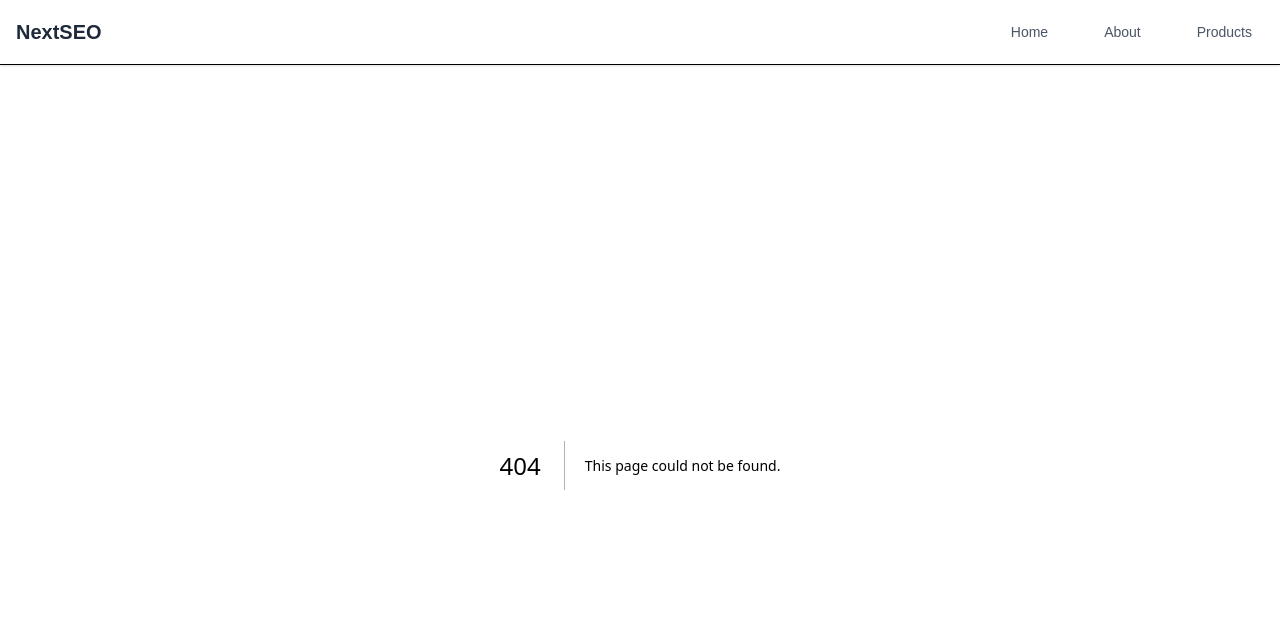
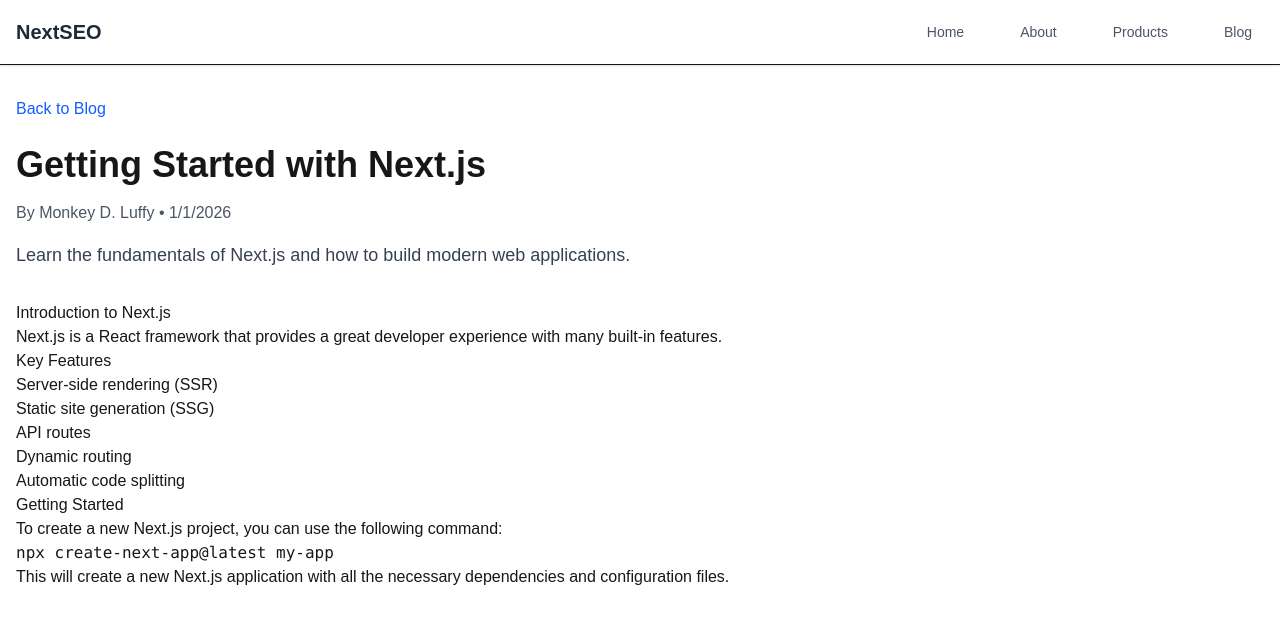
Before and after one commit to eneax/nextjs-seo, a Next.js app: page /blog/getting-started-with-nextjs in a window 1280 px wide. Before the commit this address had no page. Shown: the top 624 px of the page. Built offline with nearby package versions, Linux system fonts and the light colour scheme.

Commit message:
Add blog posts

```diff
--- /dev/null
+++ b/app/blog/[slug]/page.tsx
@@ -0,0 +1,51 @@
+import { posts } from "../data";
+
+interface BlogPostPageProps {
+  params: {
+    slug: string;
+  };
+}
+
+export default async function BlogPostPage({ params }: BlogPostPageProps) {
+  const { slug } = await params;
+  const post = posts.find((post) => post.id === slug);
+
+  if (!post) {
+    return (
+      <div className="container mx-auto px-4 py-8">
+        <h1 className="text-4xl font-bold mb-6">Post Not Found</h1>
+        <p>The blog post you are looking for does not exist.</p>
+      </div>
+    );
+  }
+
+  return (
+    <div className="container mx-auto px-4 py-8">
+      <nav className="mb-6">
+        <a
+          href="/blog"
+          className="text-blue-600 hover:text-blue-800 hover:underline"
+        >
+          Back to Blog
+        </a>
+      </nav>
+
+      <article>
+        <header className="mb-8">
+          <h1 className="text-4xl font-bold mb-4">{post.title}</h1>
+          <div className="text-gray-600 mb-4">
+            <p>
+              By {post.author} • {new Date(post.date).toLocaleDateString()}
+            </p>
+          </div>
+          <p className="text-lg text-gray-700">{post.excerpt}</p>
+        </header>
+
+        <div
+          className="prose max-w-none"
+          dangerouslySetInnerHTML={{ __html: post.content }}
+        />
+      </article>
+    </div>
+  );
+}
--- /dev/null
+++ b/app/blog/data.ts
@@ -0,0 +1,84 @@
+export const posts = [
+  {
+    id: "getting-started-with-nextjs",
+    title: "Getting Started with Next.js",
+    date: "2026-01-01",
+    author: "Monkey D. Luffy",
+    excerpt:
+      "Learn the fundamentals of Next.js and how to build modern web applications.",
+    content: `
+      <h2>Introduction to Next.js</h2>
+      <p>Next.js is a React framework that provides a great developer experience with many built-in features.</p>
+
+      <h3>Key Features</h3>
+      <ul>
+        <li>Server-side rendering (SSR)</li>
+        <li>Static site generation (SSG)</li>
+        <li>API routes</li>
+        <li>Dynamic routing</li>
+        <li>Automatic code splitting</li>
+      </ul>
+
+      <h3>Getting Started</h3>
+      <p>To create a new Next.js project, you can use the following command:</p>
+      <pre><code>npx create-next-app@latest my-app</code></pre>
+
+      <p>This will create a new Next.js application with all the necessary dependencies and configuration files.</p>
+    `,
+  },
+  {
+    id: "understanding-metadata",
+    title: "Understanding Metadata in Web Dev",
+    date: "2026-01-01",
+    author: "Roronoa Zoro",
+    excerpt:
+      "A comprehensive guide to metadata and its importance in web development.",
+    content: `
+      <h2>What is Metadata?</h2>
+      <p>Metadata is data that describes other data. In web development, metadata provides information about a web page that is not visible to users but is important for search engines and other systems.</p>
+
+      <h3>Types of Metadata</h3>
+      <ul>
+        <li><strong>Title tags:</strong> The title of the page</li>
+        <li><strong>Meta descriptions:</strong> Brief descriptions of page content</li>
+        <li><strong>Open Graph tags:</strong> For social media sharing</li>
+        <li><strong>Twitter Cards:</strong> For Twitter sharing</li>
+        <li><strong>Structured data:</strong> Machine-readable information</li>
+      </ul>
+
+      <h3>Why Metadata Matters</h3>
+      <p>Proper metadata helps search engines understand your content, improve rankings, and enhances social media sharing.</p>
+    `,
+  },
+  {
+    id: "seo-best-practices",
+    title: "SEO Best Practices for Devs",
+    date: "2026-01-01",
+    author: "Nami",
+    excerpt: "Essential SEO techniques every developer should know.",
+    content: `
+      <h2>SEO Fundamentals</h2>
+      <p>Search Engine Optimization (SEO) is crucial for making your website discoverable. Here are some best practices.</p>
+
+      <h3>Technical SEO</h3>
+      <ul>
+        <li>Fast loading times</li>
+        <li>Mobile-friendly design</li>
+        <li>Clean URL structure</li>
+        <li>Proper heading hierarchy</li>
+        <li>Alt text for images</li>
+      </ul>
+
+      <h3>Content SEO</h3>
+      <ul>
+        <li>Keyword research and optimization</li>
+        <li>High-quality, original content</li>
+        <li>Internal linking</li>
+        <li>Regular content updates</li>
+      </ul>
+
+      <h3>Next.js SEO Features</h3>
+      <p>Next.js provides excellent built-in SEO features including server-side rendering, static site generation, image optimization, and flexible metadata configuration.</p>
+    `,
+  },
+];
--- /dev/null
+++ b/app/blog/page.tsx
@@ -0,0 +1,36 @@
+import { posts } from "./data";
+
+export default function BlogPage() {
+  return (
+    <div className="container mx-auto px-4 py-8">
+      <h1 className="text-4xl font-bold mb-6">Blog</h1>
+      <p className="text-lg mb-8">
+        This page demonstrates a static route with dynamic content that links to
+        individual blog posts.
+      </p>
+
+      <div className="grid gap-6 md:grid-cols-2 lg:grid-cols-3">
+        {posts.map((post) => (
+          <article
+            key={post.id}
+            className="bg-white border border-gray-200 rounded-lg p-6 shadow-sm hover:shadow-md transition-shadow"
+          >
+            <h2 className="text-xl font-semibold mb-3">
+              <a
+                href={`/blog/${post.id}`}
+                className="text-blue-600 hover:text-blue-800 hover:underline"
+              >
+                {post.title}
+              </a>
+            </h2>
+            <p className="text-gray-600 mb-4">{post.excerpt}</p>
+            <div className="text-sm text-gray-500">
+              <p>By {post.author}</p>
+              <p>{new Date(post.date).toLocaleDateString()}</p>
+            </div>
+          </article>
+        ))}
+      </div>
+    </div>
+  );
+}
--- a/app/components/Navigation.tsx
+++ b/app/components/Navigation.tsx
@@ -10,6 +10,7 @@ export default function Navigation() {
     { href: "/", label: "Home" },
     { href: "/about", label: "About" },
     { href: "/products", label: "Products" },
+    { href: "/blog", label: "Blog" },
   ];
 
   return (
```
